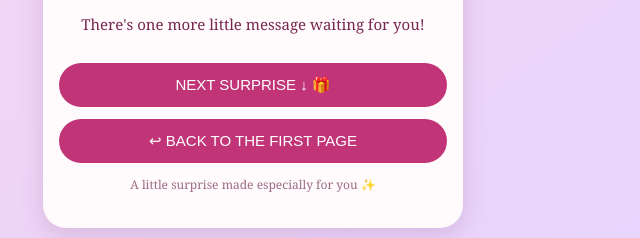
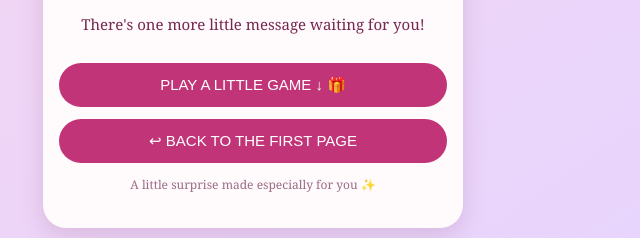
Before and after one commit to sakshcloud123/Countdown-, a plain HTML site: page countdown.html in a window 1280 px wide. Shown: the part 996-1234 px from the top of the page, 387-1027 px from the left. Drawn offline with Linux system fonts and the light colour scheme.

Commit message:
Connect countdown to love quiz

```diff
--- a/countdown.html
+++ b/countdown.html
@@ -118,8 +118,8 @@ button{
   <h2>😏 Want your next surprise?</h2>
   <p>There's one more little message waiting for you!</p>
 
-  <button onclick="revealSecret()">
-    NEXT SURPRISE ↓ 🎁
+  <button onclick="location.href='game.html'">
+  PLAY A LITTLE GAME ↓ 🎁
   </button>
 
   <div id="secret">
```
